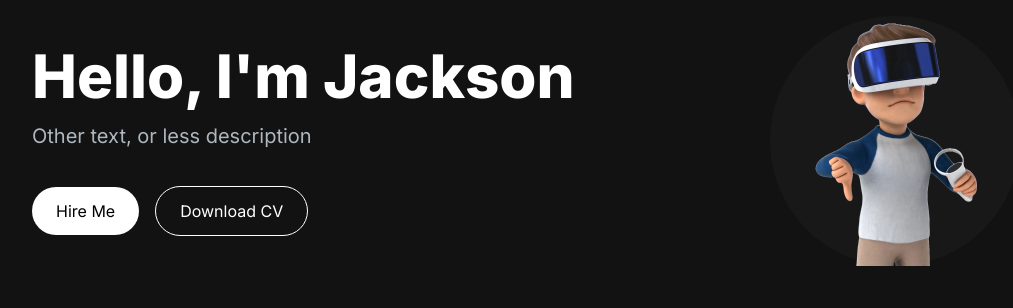
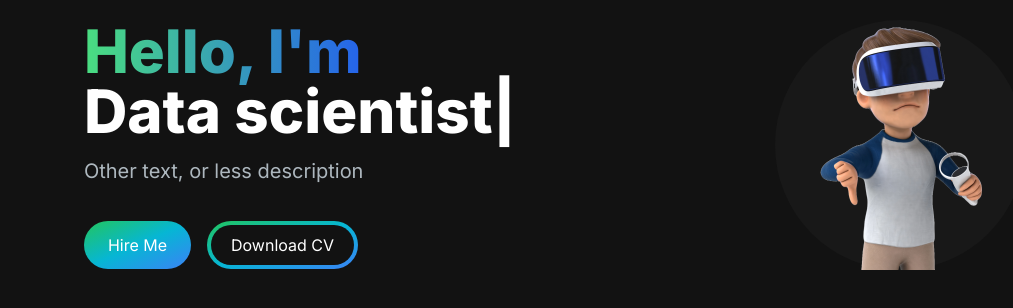
Before and after one commit to JacksonMerma/next-portfolio-deploy, a Next.js app: page / in a window 1280 px wide. Shown: the top 308 px of the page, without its empty margins (90-1103 px from the left). Built offline with nearby package versions, Linux system fonts and the light colour scheme.

Commit message:
paquete de animacion agregada y mejorando diseño

```diff
--- a/src/app/components/HeroSection.jsx
+++ b/src/app/components/HeroSection.jsx
@@ -1,18 +1,44 @@
+"use client"
 import React from "react";
 import Image from "next/image";
+import { TypeAnimation } from "react-type-animation";
 
 const HeroSection = () => {
     return (
         <section>
-            <div className="grid grid-cols-1 lg:grid-cols-12">
-                <div className="col-span-7 place-self-center">
-                    <h1 className="text-white mb-4 text-4xl lg:text-6xl font-extrabold">Hello, I'm Jackson</h1>
-                    <p className="text-[#ADB7BE] text-lg mb-6 lg:text-xl">
+            <div className="grid grid-cols-1 sm:grid-cols-12">
+                <div className="col-span-7 place-self-center text-center sm:text-left">
+                    <h1 className="text-white mb-4 text-4xl sm:text-5xl lg:text-6xl font-extrabold">
+                        <span className="text-transparent bg-clip-text bg-gradient-to-r from-green-400 to-blue-600">
+                            Hello, I'm {" "}
+                        </span>
+                        <br />
+                        <TypeAnimation
+                        sequence={[
+                            "Jackson",
+                            1000,
+                            "Web developer",
+                            1000,
+                            "Data scientist",
+                            1000,
+                            "AR/VR developer",
+                            1000,
+                        ]}
+                        wrapper="span"
+                        speed={50}
+                        repeat={Infinity}
+                        />
+                    </h1>
+                    <p className="text-[#ADB7BE] text-base sm:text-lg mb-6 lg:text-xl">
                         Other text, or less description
                     </p>
                     <div>
-                        <button className="px-6 py-3 rounded-full mr-4 bg-white hover:bg-slate-200 text-black">Hire Me</button>
-                        <button className="px-6 py-3 rounded-full bg-transparent hover:bg-slate-800 text-white border border-white mt-3">Download CV</button>
+                        <button className="px-6 py-3 w-full sm:w-fit rounded-full mr-4 bg-gradient-to-br from-green-500 via-cyan-500 to-blue-500 hover:bg-slate-200 text-white">Hire Me</button>
+                        <button className="px-1 py-1 w-full sm:w-fit rounded-full bg-gradient-to-br from-green-500 via-cyan-500 to-blue-500 hover:bg-slate-800 text-white mt-3">
+                            <span className="block bg-[#121212] hover:bg-slate-800 rounded-full px-5 py-2">
+                                Download CV
+                            </span>
+                        </button>
                     </div>
                 </div>
                 <div className="col-span-5 place-self-center mt-4 lg:mt-0">
--- a/src/app/page.js
+++ b/src/app/page.js
@@ -3,8 +3,10 @@
 
 export default function Home() {
   return (
-    <main className="flex min-h-screen flex-col bg-[#121212] container mx-auto px-12 py-4">
-      <HeroSection/>
+    <main className="flex min-h-screen flex-col bg-[#121212]">
+      <div className='container mx-auto px-10 py-5'>
+        <HeroSection />
+      </div>
     </main>
   )
 }
```
Also changed, not shown: package.json (+5 -4 lines), 1 other file (tests, documents, lock files or other folders).
